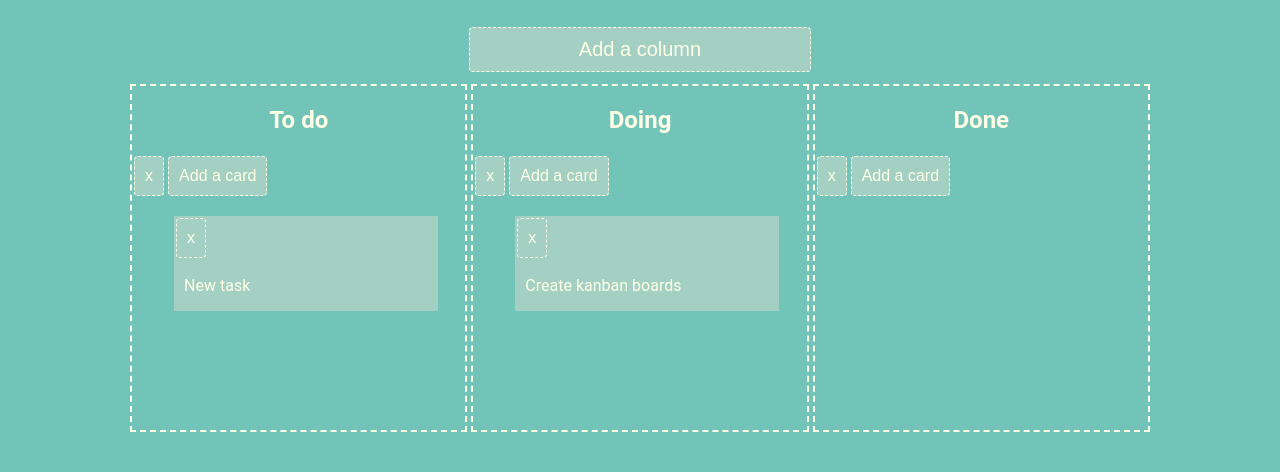
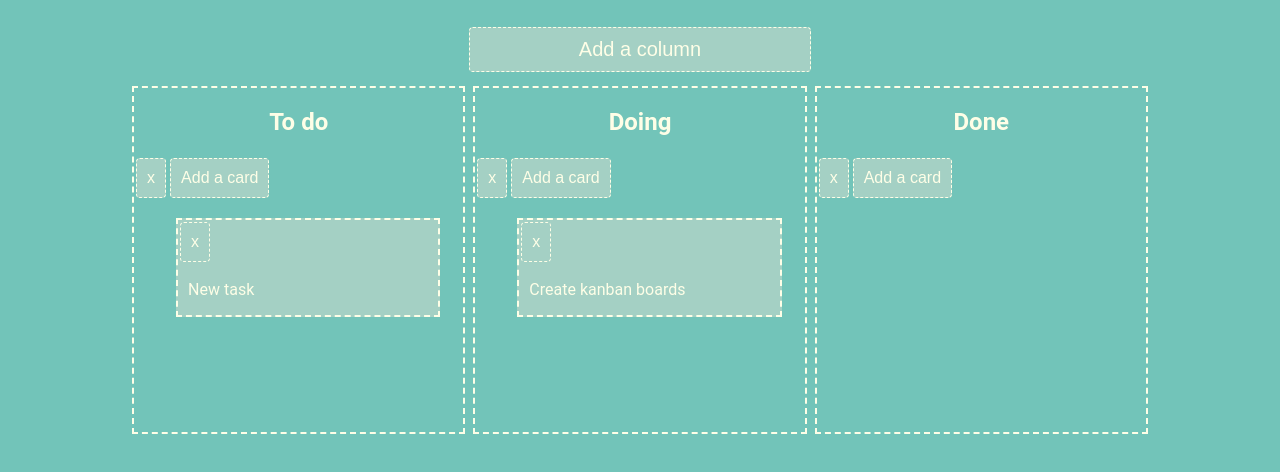
Before and after one commit to dkolo/JS_Kanban_Board, a plain HTML site: page index.html in a window 1280 px wide. Shown: the part 90-562 px from the top of the page. Drawn offline with nearby package versions, Linux system fonts and the light colour scheme.

Commit message:
Add border in card class in style.css

```diff
--- a/css/style.css
+++ b/css/style.css
@@ -8,6 +8,13 @@ body {
     margin: 0 auto;
     max-width: 1200px;
     width: 90%;
+}
+
+h1 {
+    text-align: center;
+    color: #FEFEE7;
+    border: 4px dashed #9A9C9F;
+    padding: 10px 0;
 }
 
 button {
@@ -23,20 +30,12 @@ button {
     padding: 10px 10px;
     margin: 2px 2px;
     -webkit-transition-duration: 0.3s;
-    /* Safari */
     transition-duration: 0.3s;
 }
 
 button:hover {
     background: #72C4B9;
     border: 1px solid #9A9C9F;
-}
-
-h1 {
-    text-align: center;
-    color: #FEFEE7;
-    border: 4px dashed #9A9C9F;
-    padding: 10px 0;
 }
 
 .column-container {
@@ -53,7 +52,7 @@ h1 {
     flex: 1;
     min-width: 100px;
     border: 2px dashed #FEFEE7;
-    margin: 2px;
+    margin: 4px;
 }
 
 h2 {
@@ -80,17 +79,16 @@ h2 {
     background: #A4D0C4;
     min-width: 80px;
     margin: 2px;
-    -webkit-transition-duration: 0.1s;
-    /* Safari */
-    transition-duration: 0.1s;
     width: 90%;
     color: #FEFEE7;
+    border: 2px dashed #FEFEE7;
 }
 
 .card:hover {
     background: #FEFEE7;
     color: #0F0F0D;
     width: 90%;
+    border-color: #9A9C9F;
 }
 
 .card-placeholder {
```
